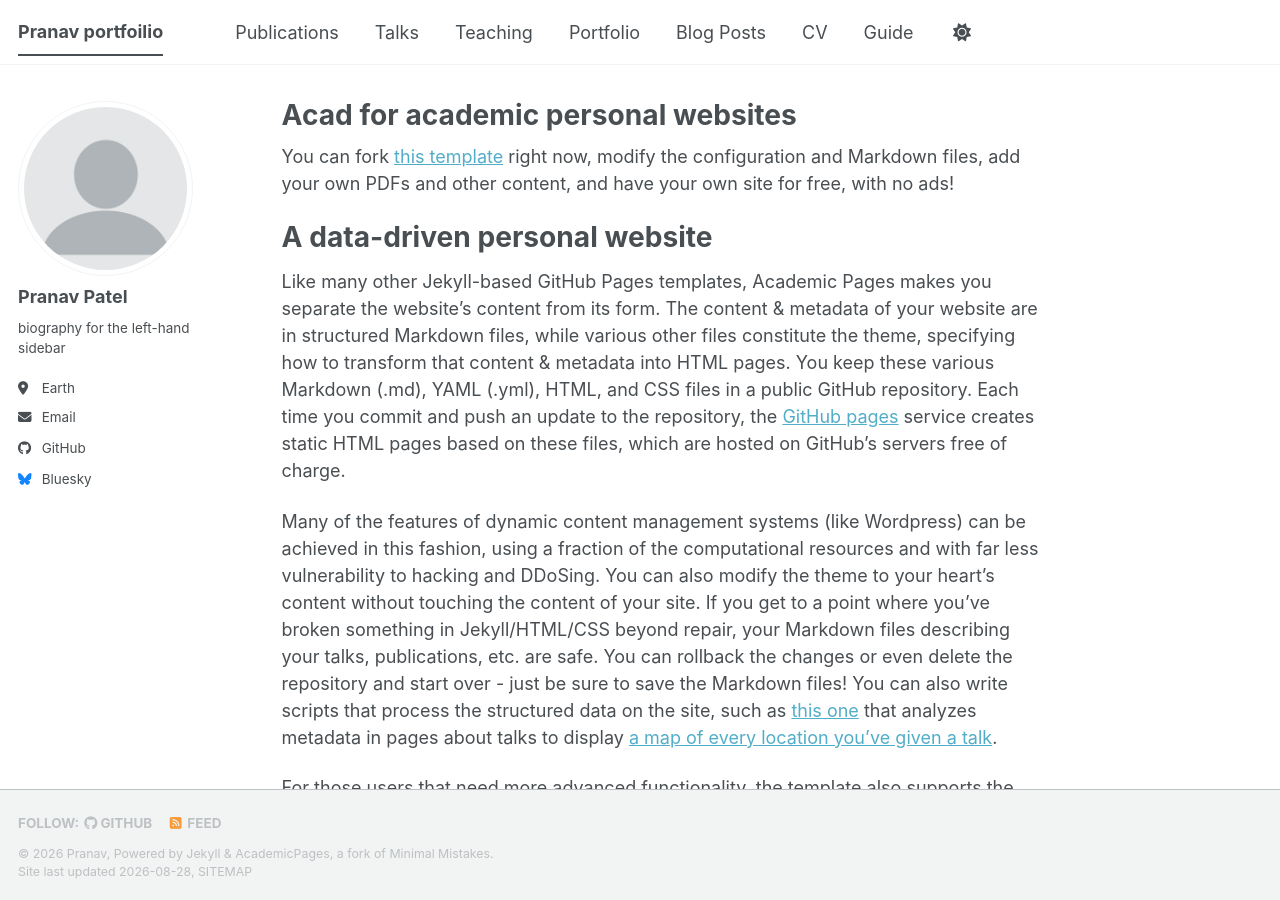
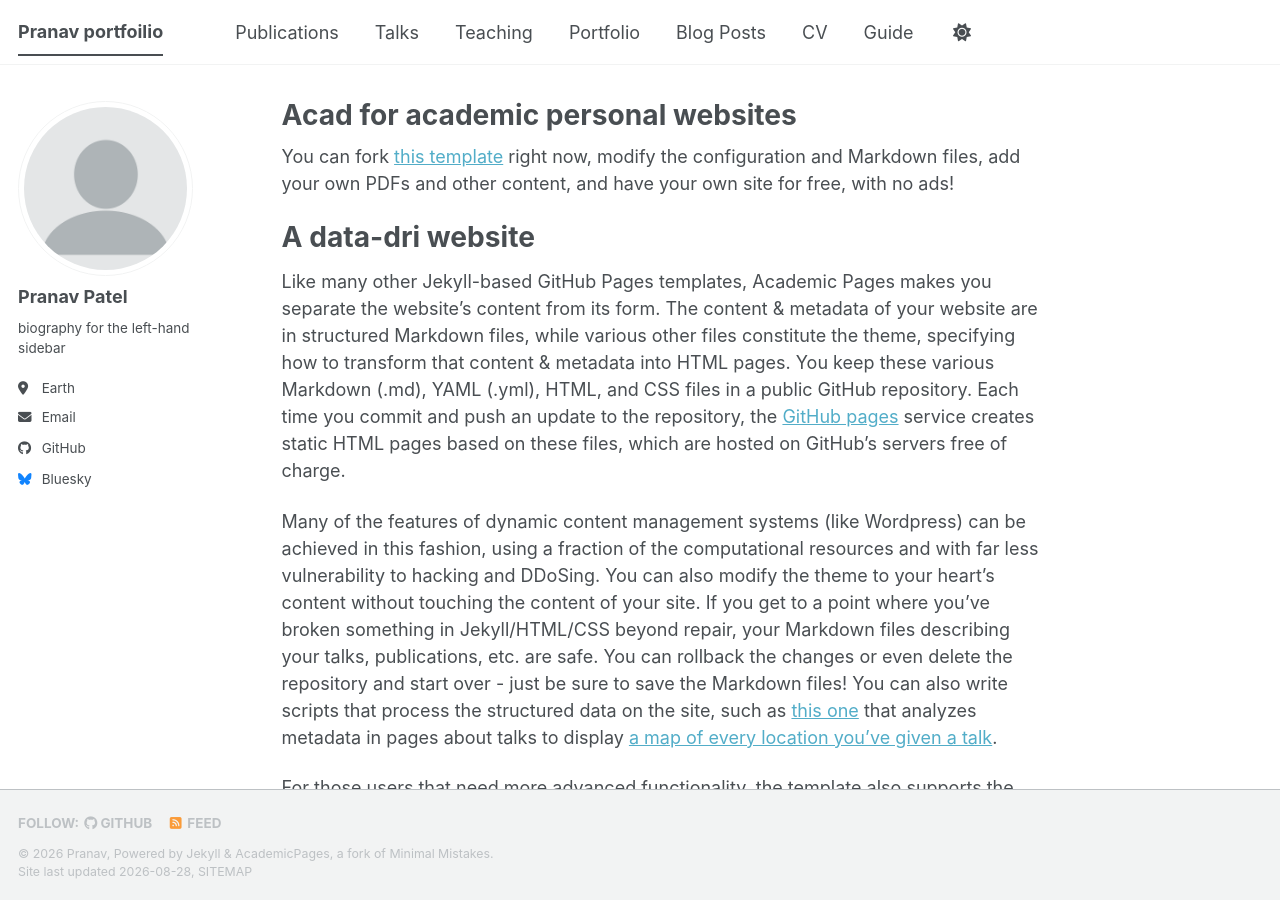
Before and after one commit to pranav517517/pranav517517.github.io, a Jekyll site: the page built from _pages/about.md, in a window 1280 px wide and 900 px high. Built offline with Jekyll 4.4.1, drawn with Linux system fonts in a browser that asks for light colours; a style sheet for code colours, icons or effects is not loaded.

```diff
--- a/_pages/about.md
+++ b/_pages/about.md
@@ -11,7 +11,7 @@ redirect_from:
 
  You can fork [this template](https://github.com/academicpages/academicpages.github.io) right now, modify the configuration and Markdown files, add your own PDFs and other content, and have your own site for free, with no ads!
 
-A data-driven personal website
+A data-dri website
 ======
 Like many other Jekyll-based GitHub Pages templates, Academic Pages makes you separate the website's content from its form. The content & metadata of your website are in structured Markdown files, while various other files constitute the theme, specifying how to transform that content & metadata into HTML pages. You keep these various Markdown (.md), YAML (.yml), HTML, and CSS files in a public GitHub repository. Each time you commit and push an update to the repository, the [GitHub pages](https://pages.github.com/) service creates static HTML pages based on these files, which are hosted on GitHub's servers free of charge.
 
```
